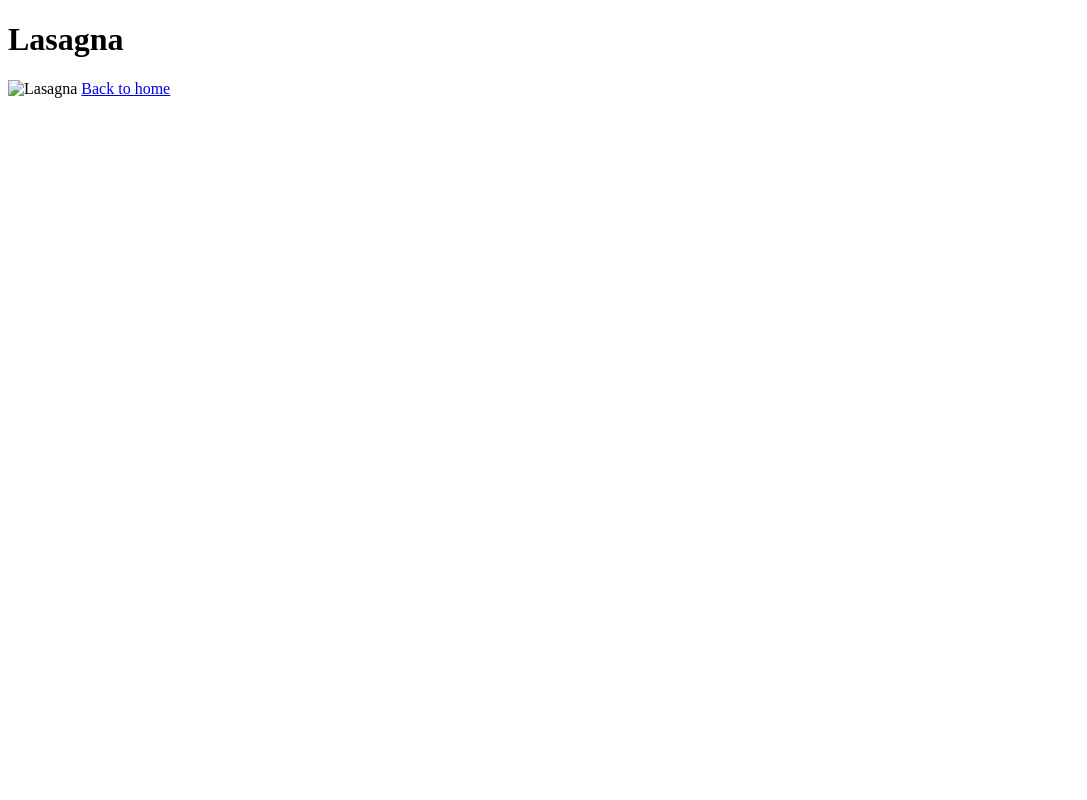
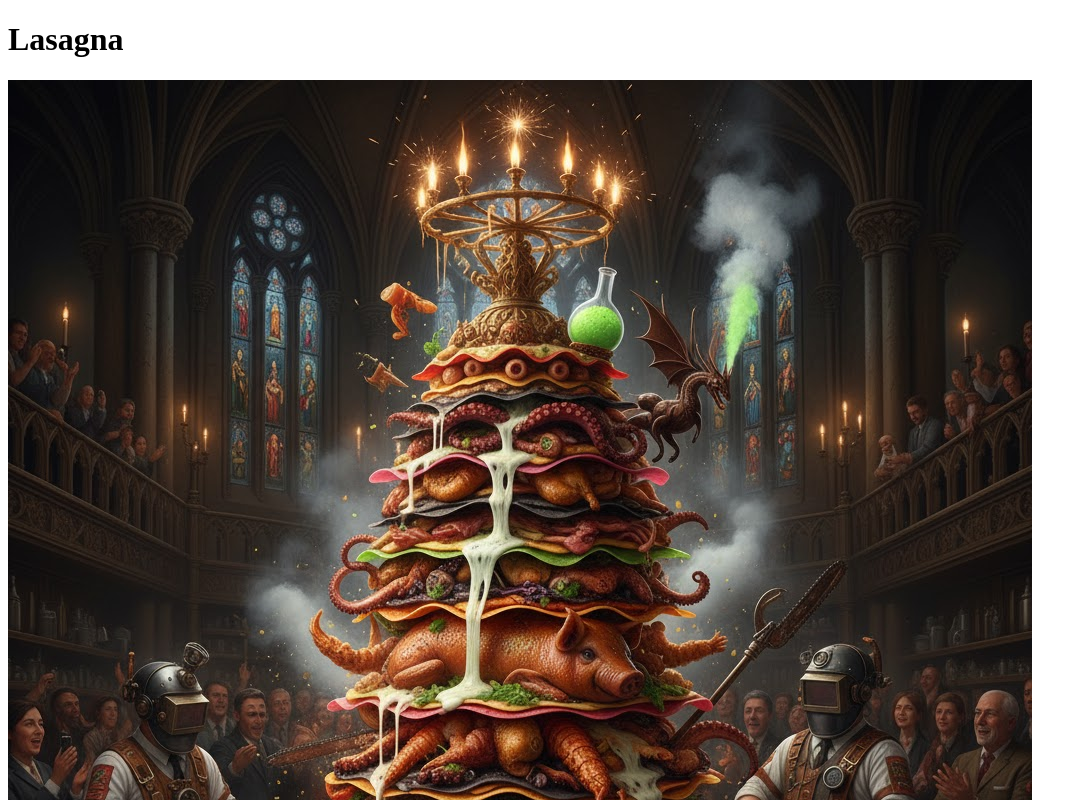
Before and after one commit to jm-odin-project/odin-recipes, a plain HTML site: page recipes/lasagna.html in a window 1280 px wide. Shown: the top 800 px of the page, without its empty margins (0-1087 px from the left). Drawn offline with Linux system fonts and the light colour scheme.

Commit message:
Fixed image tag

```diff
--- a/recipes/lasagna.html
+++ b/recipes/lasagna.html
@@ -9,7 +9,7 @@
 
 <body>
     <h1>Lasagna</h1>
-    <img href="../images/lasagna.jpg" alt="Lasagna">
+    <img src="../images/lasagna.jpg" alt="Lasagna">
     <a href="../index.html">Back to home</a>
 </body>
 
```
